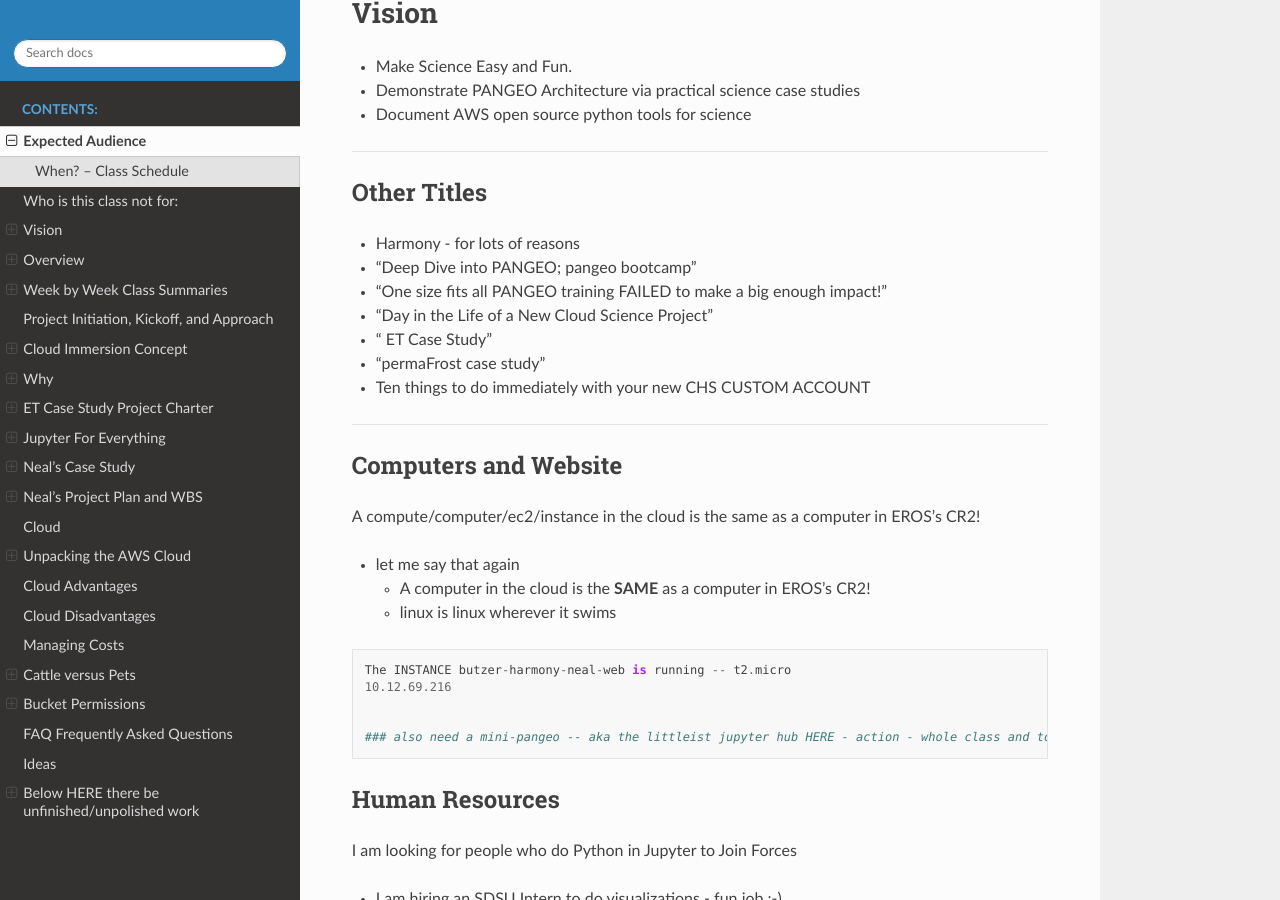
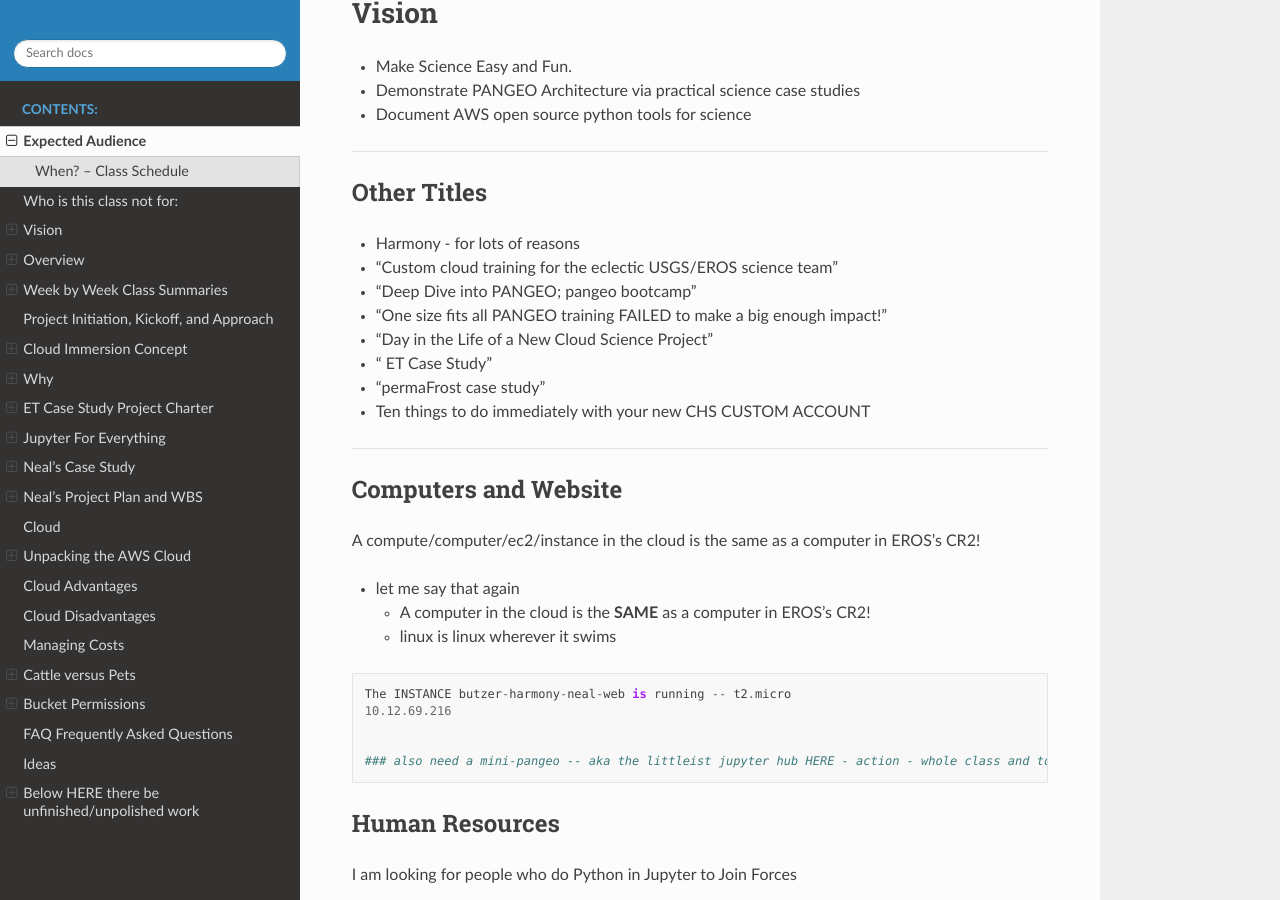
Before and after one commit to tonybutzer/harmony, a Sphinx documentation site: the page built from documentation/source/00define_ET.md, in a window 1280 px wide and 900 px high, scrolled down 1725 px. Built offline with Sphinx 7.4.7 and the Read the Docs theme 2.0.0, drawn with Linux system fonts in a browser that asks for light colours; pages that are not in the unit, such as notebooks, are missing from menus.

Commit message:
automatic git update from Makefile

```diff
--- a/documentation/source/00define_ET.md
+++ b/documentation/source/00define_ET.md
@@ -43,6 +43,7 @@
 ## Other Titles
 
 - Harmony - for lots of reasons
+- "Custom cloud training for the eclectic USGS/EROS science team"
 - "Deep Dive into PANGEO; pangeo bootcamp"
 - "One size fits all PANGEO training FAILED to make a big enough impact!"
 - "Day in the Life of a New Cloud Science Project"
```
